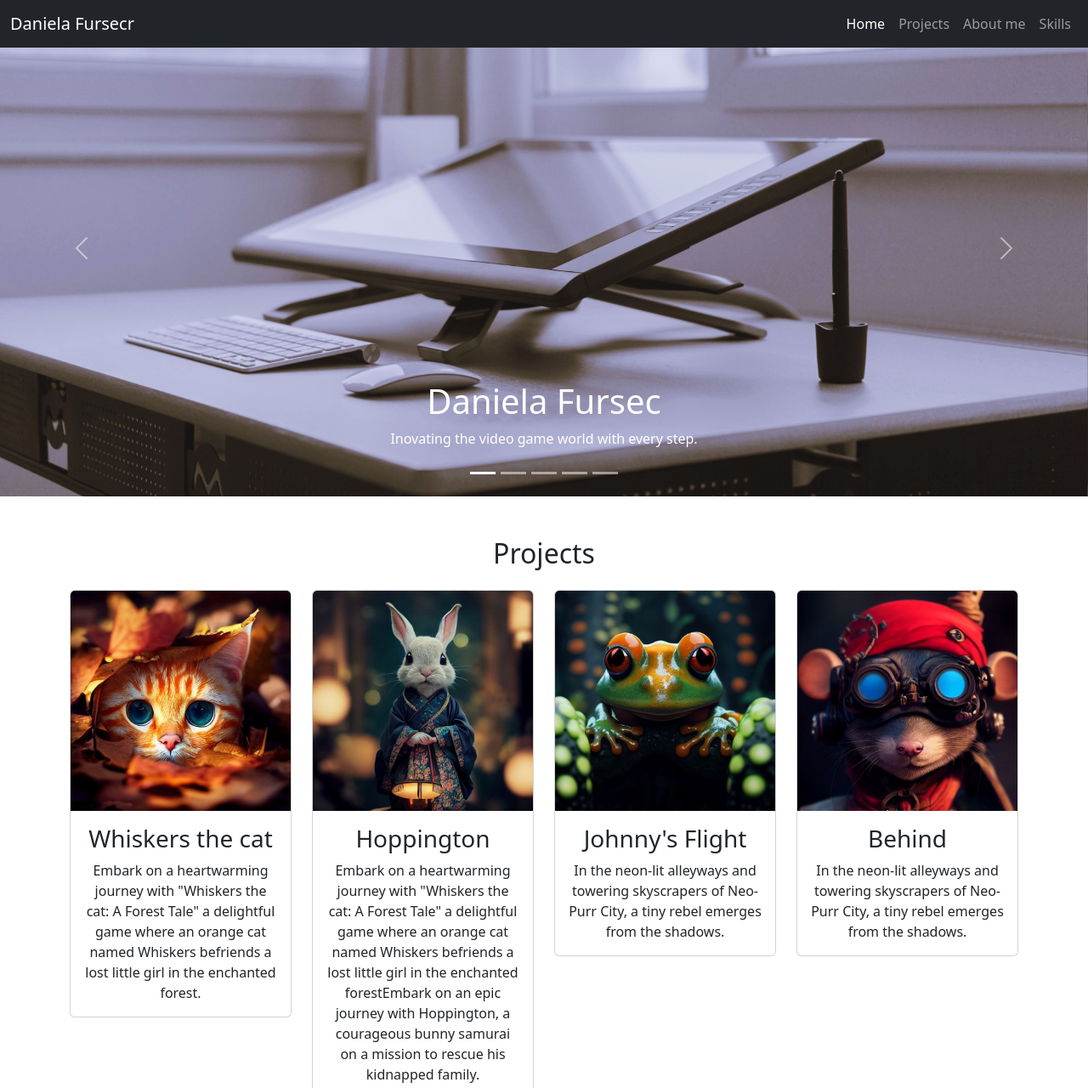
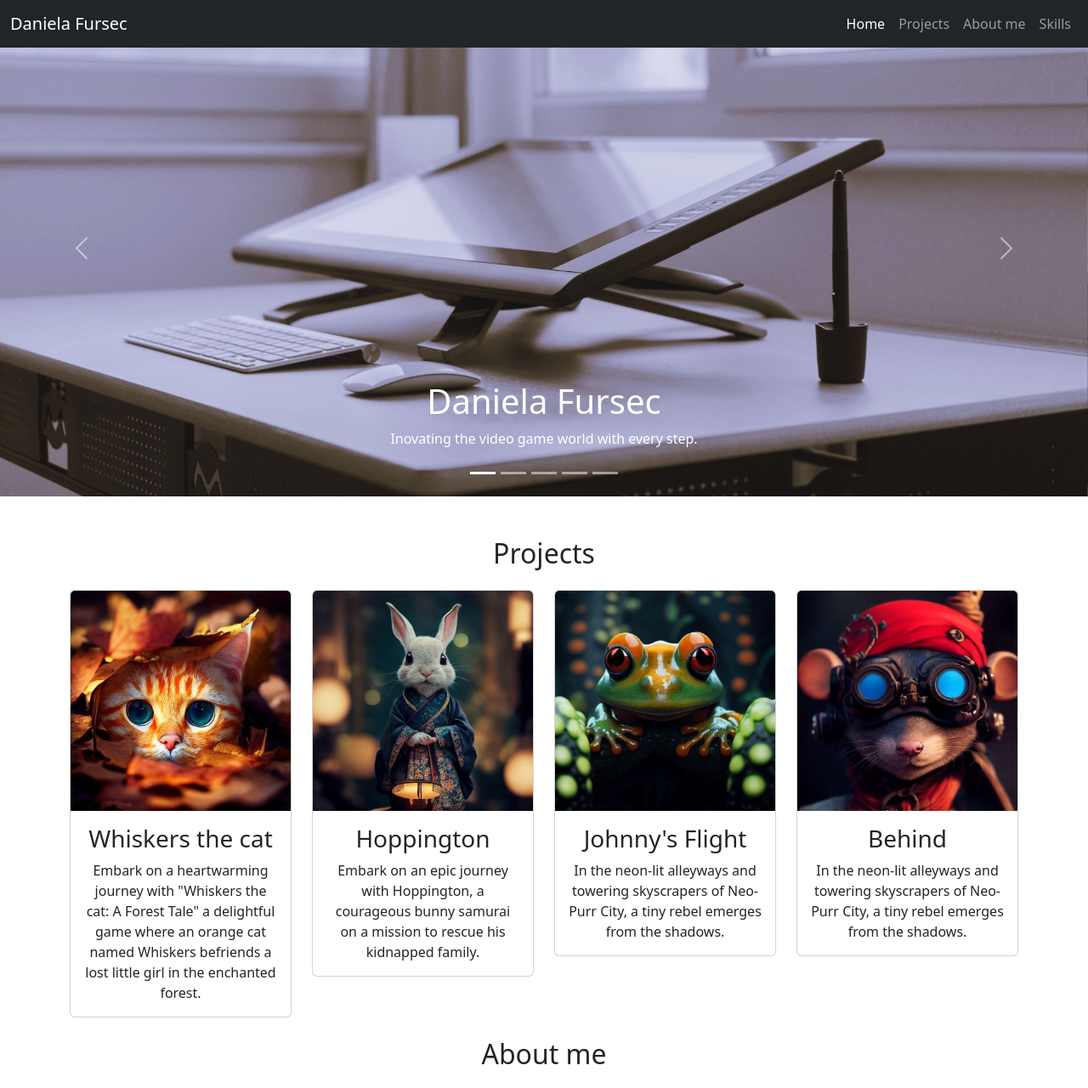
Before and after one commit to Denisa694Elena/Temaboot, a plain HTML site: page index.html in a window 1280 px wide. Shown: the top 1280 px of the page at 85% size. Drawn offline with nearby package versions, Linux system fonts and the light colour scheme.

Commit message:
Update index.html

```diff
--- a/index.html
+++ b/index.html
@@ -79,7 +79,7 @@ h4 {
   <header>
     <nav class="navbar navbar-expand-lg navbar-dark bg-dark fixed-top">
         <div class="container-fluid">
-          <a class="navbar-brand" href="index.html">Daniela Fursecr</a>
+          <a class="navbar-brand" href="index.html">Daniela Fursec</a>
           <button class="navbar-toggler" type="button" data-bs-toggle="collapse" data-bs-target="#navbarNav" aria-controls="navbarNav" aria-expanded="false" aria-label="Toggle navigation">
             <span class="navbar-toggler-icon"></span>
           </button>
@@ -179,7 +179,7 @@ h4 {
           <img src="imgp/project2.jpg" class="card-img-top" alt="rabbit">
           <div class="card-body">
             <h3 class="card-title">Hoppington</h3>
-            <p class="card-text">Embark on a heartwarming journey with "Whiskers the cat: A Forest Tale" a delightful game where an orange cat named Whiskers befriends a lost little girl in the enchanted forestEmbark on an epic journey with Hoppington, a courageous bunny samurai on a mission to rescue his kidnapped family.</p>
+            <p class="card-text">Embark on an epic journey with Hoppington, a courageous bunny samurai on a mission to rescue his kidnapped family.</p>
           </div>
         </div>
       </div>
```
